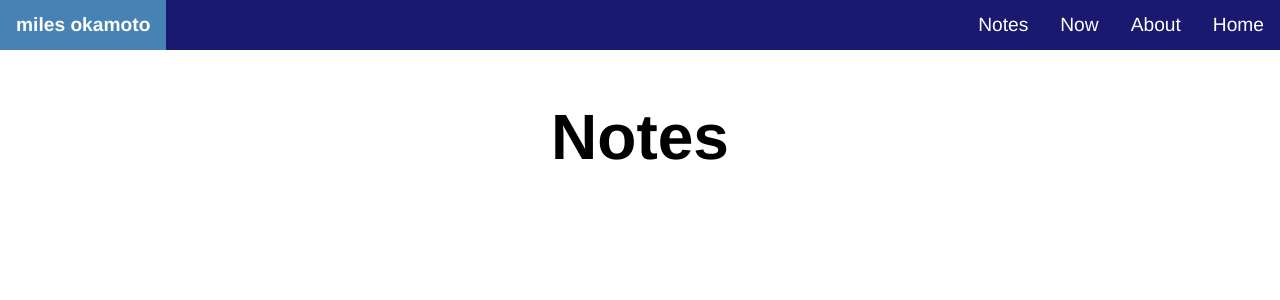
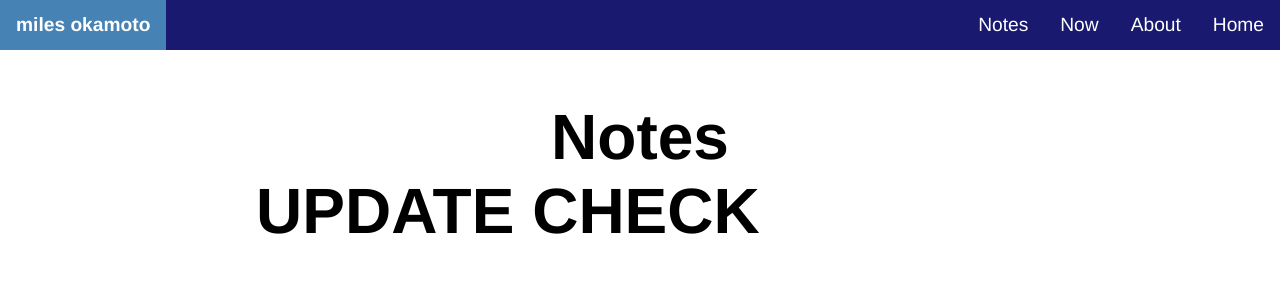
Before and after one commit to milesok/milesok.github.io, a Jekyll site: the page built from pages/notes.md, in a window 1280 px wide. Shown: the top 300 px of the page. Built offline with Jekyll 4.4.1, drawn with Linux system fonts in a browser that asks for light colours; some web fonts are replaced.

Commit message:
Update notes.html
check what's broken

```diff
--- a/_layouts/notes.html
+++ b/_layouts/notes.html
@@ -8,9 +8,10 @@ layout: default
   {%- endif -%}
 
   {{ content }}
-
+  <h1>UPDATE CHECK</h1>
   <div class="notes-list">
     {% for post in site.notes %}
+    <h1>TEST</h1>
     <article class="post-preview">
       <a href="{{ post.url | relative_url }}">
         <h3 class="post-title"><strong>{{ post.title }}</strong></h3>
```
